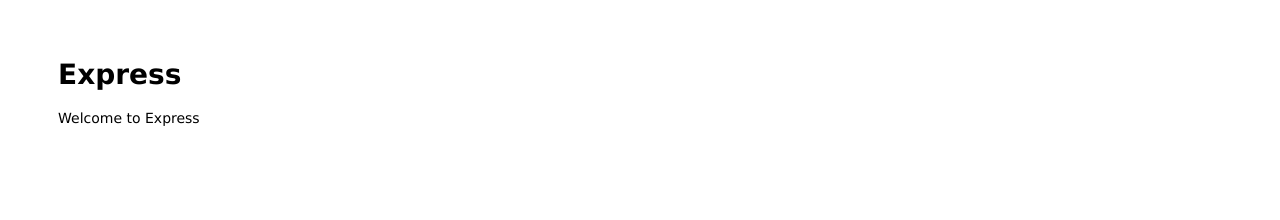
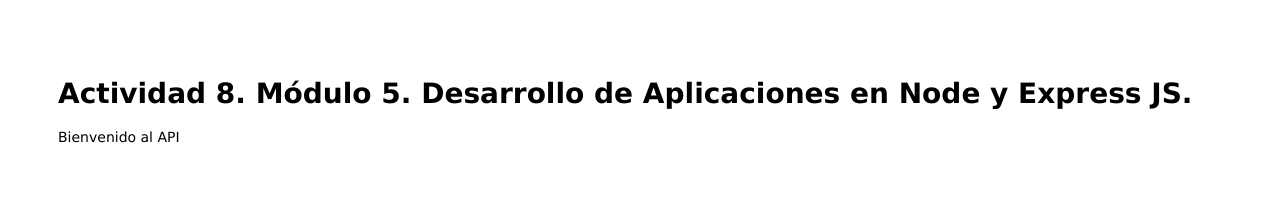
Before and after one commit to MarianoJimenez-FSD/Actividad8, a website: page public/index.html in a window 1280 px wide. Drawn offline with Linux system fonts and the light colour scheme.

Commit message:
Página html de la actividad.

```diff
--- a/public/index.html
+++ b/public/index.html
@@ -1,13 +1,19 @@
-<html>
-
+<!DOCTYPE html>
+<html lang="es">
 <head>
-  <title>Express</title>
+  <meta charset="UTF-8">
+  <meta http-equiv="X-UA-Compatible" content="IE=edge">
+  <meta name="description" content="Actividad 8. Módulo 5. Desarrollo de Aplicaciones en Node y Express JS.">
+  <meta name="author" content="Mariano Jiménez Frías">
+  <meta name="viewport" content="width=device-width, initial-scale=1.0">
+  <title>Actividad 8</title>
   <link rel="stylesheet" href="/stylesheets/style.css">
+  <link rel="icon" href="images/favicon.ico" sizes="32x32">
 </head>
 
 <body>
-  <h1>Express</h1>
-  <p>Welcome to Express</p>
+  <h1>Actividad 8. Módulo 5. Desarrollo de Aplicaciones en Node y Express JS.</h1>
+  <p>Bienvenido al API</p>
 </body>
 
 </html>
```
Also changed, not shown: public/images/favicon.ico (added).
